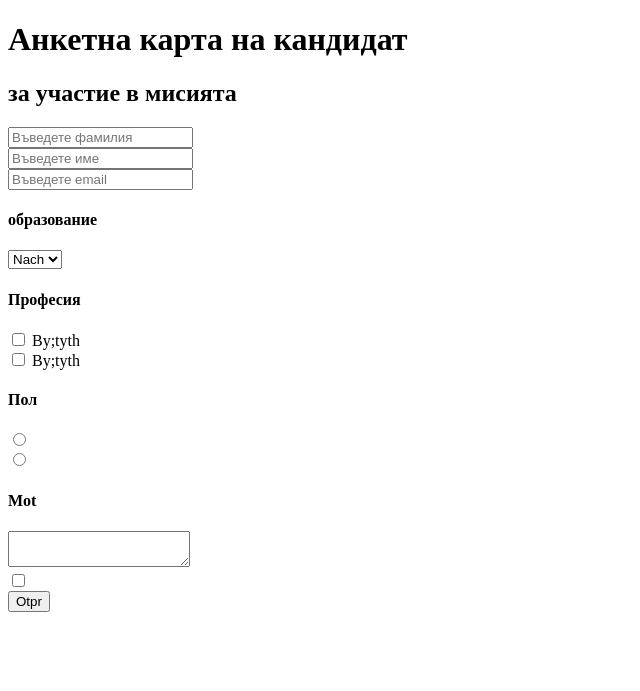
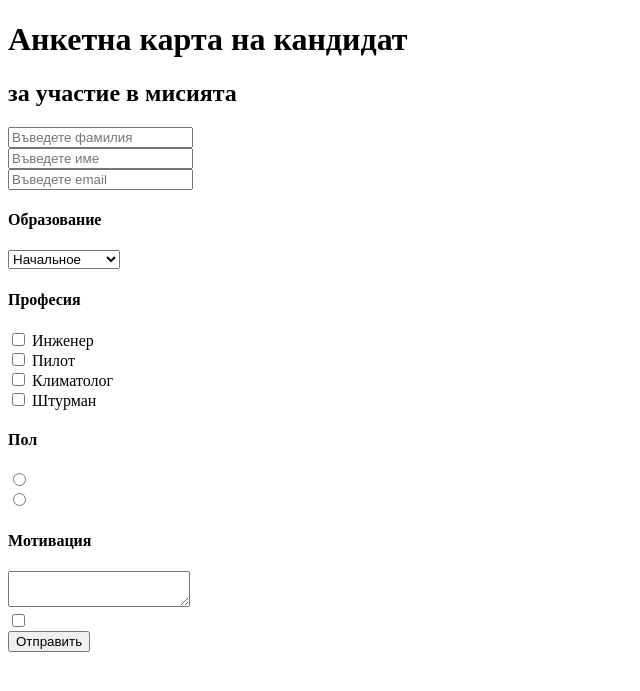
Before and after one commit to Kykylele/MarsKolonization, a Flask app: page /astronaut_selection in a window 1280 px wide. Shown: the top 691 px of the page, without its empty margins (0-640 px from the left). Run offline with Flask 3, Linux system fonts and the light colour scheme.

Commit message:
Update asronaut_selection.html

```diff
--- a/templates/asronaut_selection.html
+++ b/templates/asronaut_selection.html
@@ -21,12 +21,12 @@
                     <input type="email" class="form_control" placeholder="Въведете email">
                 </div>
                 <div class="mb-3">
-                    <h4>образование</h4>
+                    <h4>Образование</h4>
                     <select type="form-select" name="education">
-                        <option value="">Nach</option>
-                        <option value="sr">sr</option>
-                        <option value="vish">vish</option>
-                        <option value="k">k</option>
+                        <option value="">Начальное</option>
+                        <option value="sr">Среднее</option>
+                        <option value="vish">Высшее</option>
+                        <option value="k">Кандидат наук</option>
                     </select>
                 </div>
                 <div class="mb-3">
@@ -35,32 +35,44 @@
                         <input type="checkbox" value="ing"
                                class="form-check-input" name="prof"
                                id="ingeneer">
-                        <label class="form-check-label" for="ingeneer"> By;tyth</label>
+                        <label class="form-check-label" for="ingeneer">Инженер</label>
                     </div>
                     <div class="form-check">
                         <input type="checkbox" value="ing"
                                class="form-check-input" name="prof"
                                id="pilot">
-                        <label class="form-check-label" for="pilot"> By;tyth</label>
+                        <label class="form-check-label" for="pilot">Пилот</label>
+                    </div>
+                    <div class="form-check">
+                        <input type="checkbox" value="ing"
+                               class="form-check-input" name="prof"
+                               id="klimat">
+                        <label class="form-check-label" for="klimat">Климатолог</label>
+                    </div>
+                    <div class="form-check">
+                        <input type="checkbox" value="ing"
+                               class="form-check-input" name="prof"
+                               id="sturmmann">
+                        <label class="form-check-label" for="sturmmann">Штурман</label>
                     </div>
                 </div>
                 <div class="mb-3">
                     <h4>Пол</h4>
                     <div class="form-check">
-                        <input type="radio" value="Female" name="gender" id="male" class="form-check-input">
+                        <input type="radio" value="Женский" name="gender" id="male" class="form-check-input">
                         <label class="form-check-label" for="male">
 
                         </label>
                     </div>
                     <div class="form-check">
-                        <input type="radio" value="Female" name="gender" id="female" class="form-check-input">
+                        <input type="radio" value="Мужской" name="gender" id="female" class="form-check-input">
                         <label class="form-check-label" for="female">
 
                         </label>
                     </div>
                 </div>
                 <div class="mb-3">
-                    <h4>Mot</h4>
+                    <h4>Мотивация</h4>
                     <textarea class="form-control" name="motivation"></textarea>
                 </div>
                 <div class="mb-3">
@@ -69,7 +81,7 @@
                     </div>
                 </div>
                 <div class="mb-3">
-                    <input type="submit" value="Otpr" class="btn btn-primary">
+                    <input type="submit" value="Отправить" class="btn btn-primary">
                 </div>
             </form>
         </div>
```
